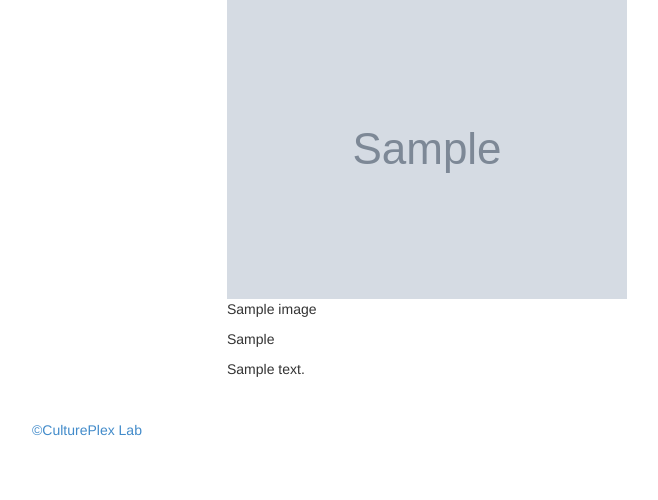
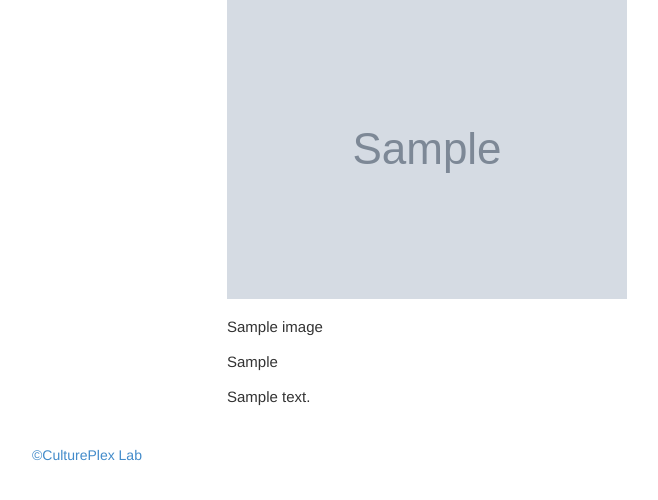
Before and after one commit to CulturePlex/skeleton, a Django app: template skeleton/projects/templates/image.html in a window 1280 px wide. Shown: the part 61-561 px from the top of the page, without its empty margins (38-696 px from the left). Run offline with Django 3.2, Linux system fonts and the light colour scheme; the template is opened without the code that fills it: values that come from a table or form of the project are taken from there, others are empty; tables that the repository leaves empty hold one stand-in row (values such as "Sample post"); grey boxes marked "Sample" are stand-in pictures; parts of the project's set-up code (start-up, migrations or seed data) failed here and were passed over; some libraries are stand-ins or nearby versions.

Commit message:
minor changes to font size for paragraphs in team.html

```diff
--- a/skeleton/skeleton/static/css/base.css
+++ b/skeleton/skeleton/static/css/base.css
@@ -20,6 +20,8 @@ img {
     line-height: 40px;
 }
 
-/*.step-links{*/
-/*    */
-/*}*/
+p {
+    margin-top: 20px;
+    font-size: 15px;
+    line-height: 15px;
+}
```
